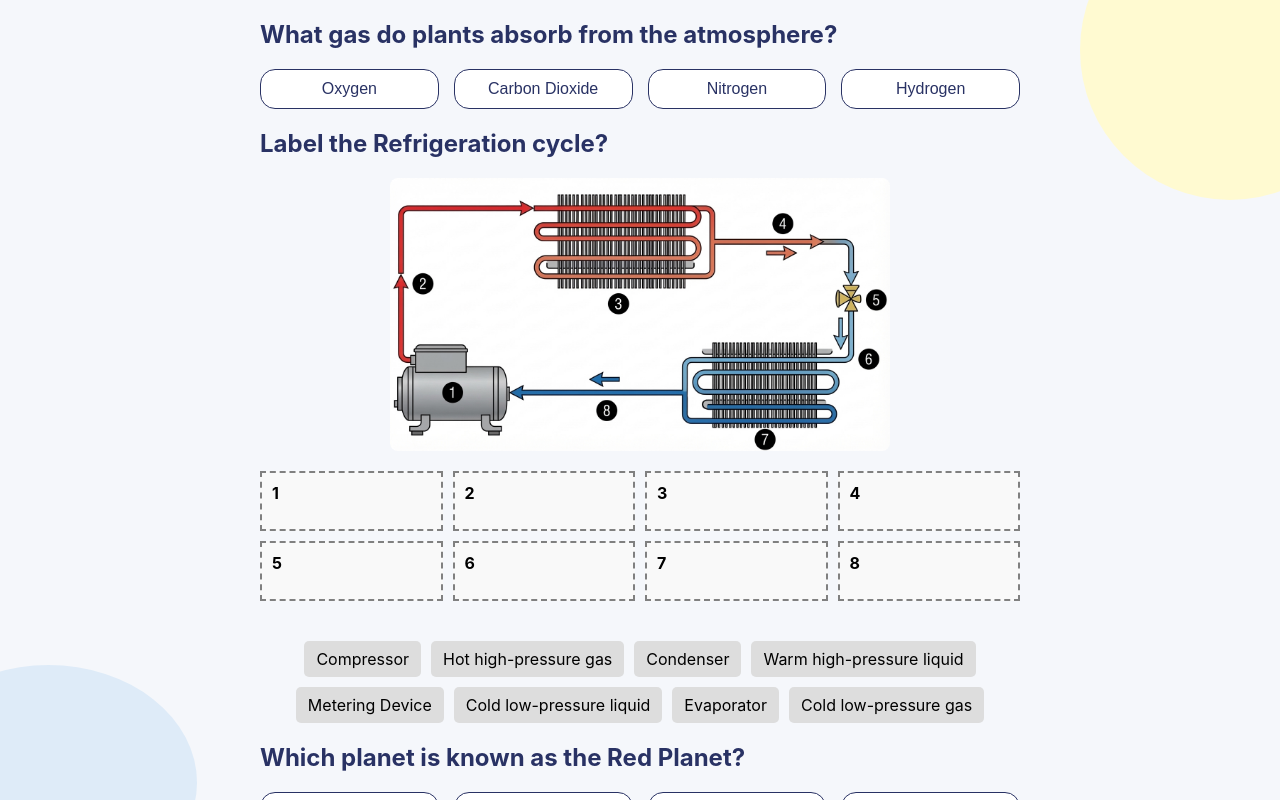
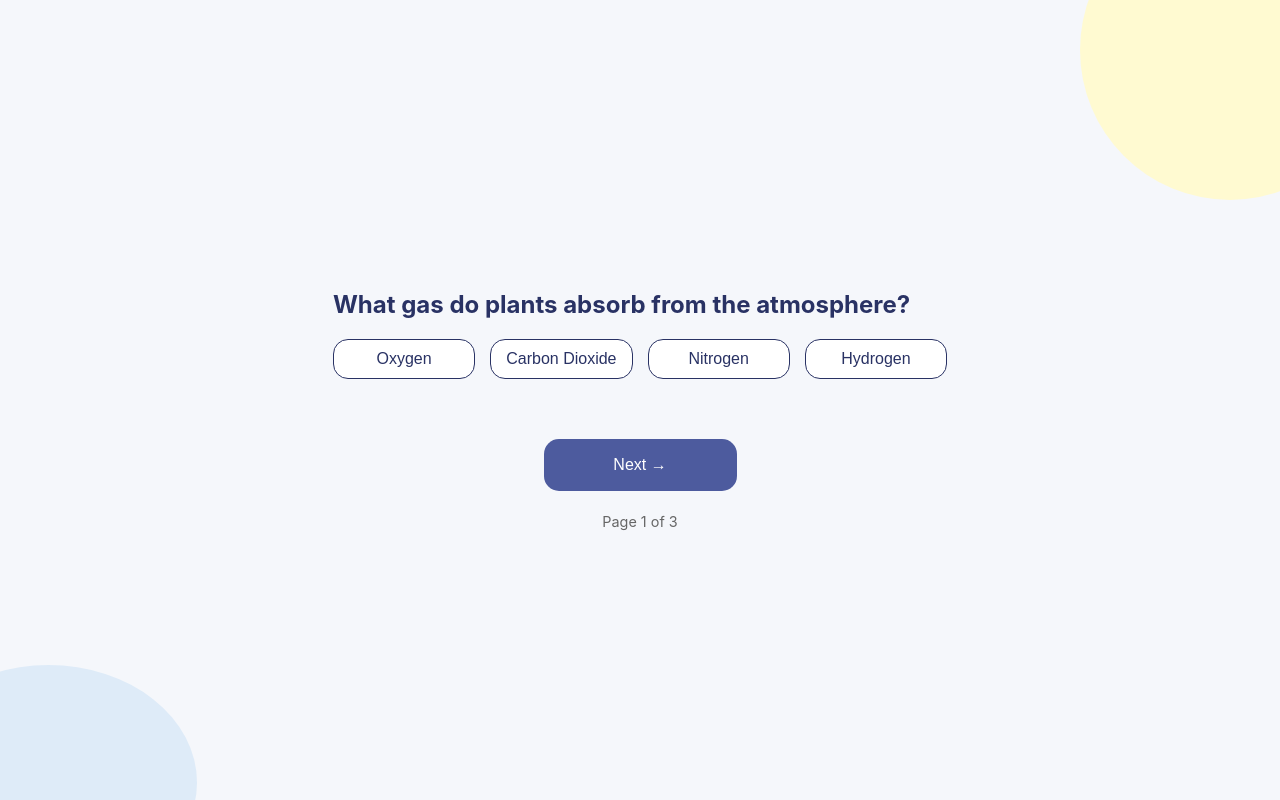
Before and after one commit to mejiab4494/Quizzical, a React (Vite) app: page / in a window 1280 px wide. Both pictures are taken after a click on the button "Start quiz". Shown: the top 800 px of the page. Built offline with nearby package versions, Linux system fonts and the light colour scheme.

Commit message:
fix nav layout addded nav buttons fix nay layout and indicator

```diff
--- a/src/App.css
+++ b/src/App.css
@@ -23,6 +23,7 @@
 .centered-container {
     text-align: center;
     display: flex;
+    flex-wrap: wrap;
     flex-direction: column;
     gap: 10px;
 }
@@ -134,7 +135,9 @@
 
 .check-container {
     display: flex;
-    justify-content: center;
+    flex-direction: column;
+    align-items: center;
+    gap: 12px;
     margin-top: 20px;
 }
 
@@ -187,3 +190,43 @@
   cursor: grab;
   border-radius: 5px;
 }
+
+.previous-page {
+  background-color: #4D5B9E;
+  color: white;
+  width: 193px;
+  margin-right: 10px;
+  height: 52px;
+  border: none;
+  padding: 10px 20px;
+  font-size: 1rem;
+  border-radius: 15px;
+  cursor: pointer;
+}
+
+.nav-buttons {
+  display: flex;
+  justify-content: center;
+  gap: 10px;
+}
+
+.next-page {
+  background-color: #4D5B9E;
+  color: white;
+  width: 193px;
+  height: 52px;
+  border: none;
+  padding: 10px 20px;
+  font-size: 1rem;
+  border-radius: 15px;
+  cursor: pointer;
+}
+
+.page-indicator {
+  display: flex;
+  justify-content: center;
+  margin-top: 10px;
+  width: 100%;
+  font-size: 0.9rem;
+  color: #666;
+}
--- a/src/component/questionPage.jsx
+++ b/src/component/questionPage.jsx
@@ -2,36 +2,71 @@ import { useState, useMemo } from 'react';
 import DragDrop from './draganddrop';
 import questions from './questions';
 
+const QUESTIONS_PER_PAGE = 5;
+
 export default function QuestionPage() {
   const [selectedAnswers, setSelectedAnswers] = useState({});
-  const [showResults, setShowResults] = useState(false);
+  const [showResults, setShowResults] = useState({});
   const [draggedItem, setDraggedItem] = useState(null);
   const [dragAnswers, setDragAnswers] = useState({});
+  const [pageIndex, setPageIndex] = useState(0);
 
-  const shuffledQuestions = useMemo(() => {
-    return [...questions].sort(() => Math.random() - 0.5);
+  // Build pages: dragdrop questions get their own page, others are grouped in 5s
+  const pages = useMemo(() => {
+    const shuffled = [...questions].sort(() => Math.random() - 0.5);
+    const result = [];
+    let buffer = [];
+
+    for (const q of shuffled) {
+      if (q.type === 'dragdrop') {
+        if (buffer.length > 0) {
+          // Flush buffered regular questions in chunks of 5
+          for (let i = 0; i < buffer.length; i += QUESTIONS_PER_PAGE) {
+            result.push(buffer.slice(i, i + QUESTIONS_PER_PAGE));
+          }
+          buffer = [];
+        }
+        result.push([q]); // dragdrop gets its own page
+      } else {
+        buffer.push(q);
+        if (buffer.length === QUESTIONS_PER_PAGE) {
+          result.push(buffer);
+          buffer = [];
+        }
+      }
+    }
+
+    if (buffer.length > 0) {
+      for (let i = 0; i < buffer.length; i += QUESTIONS_PER_PAGE) {
+        result.push(buffer.slice(i, i + QUESTIONS_PER_PAGE));
+      }
+    }
+
+    return result;
   }, []);
 
-  function getQuestions() {
-    return shuffledQuestions.map((q) => {
-      if (q.type === "dragdrop") return (
+  const currentPage = pages[pageIndex] ?? [];
+  const isLastPage = pageIndex === pages.length - 1;
+  const pageChecked = showResults[pageIndex] ?? false;
+
+  function renderQuestion(q) {
+    if (q.type === 'dragdrop') {
+      return (
         <DragDrop
           key={q.id}
           q={q}
-          showResults={showResults}
+          showResults={pageChecked}
           dragAnswers={dragAnswers}
           draggedItem={draggedItem}
           setDragAnswers={setDragAnswers}
           setDraggedItem={setDraggedItem}
         />
       );
+    }
 
     return (
       <div key={q.id} className="question-block">
         <h3>{q.question}</h3>
-
-
-
         <div className="options">
           {q.options.map((opt, index) => {
             const isSelected = selectedAnswers[q.id] === opt;
@@ -39,12 +74,12 @@ export default function QuestionPage() {
               ? q.answer.includes(opt)
               : q.answer === opt;
 
-              let className = "option-btn";
-              if (showResults) {
-                if (isCorrect) className += " correct";
-                else if (isSelected) className += " wrong";
+            let className = 'option-btn';
+            if (pageChecked) {
+              if (isCorrect) className += ' correct';
+              else if (isSelected) className += ' wrong';
             } else if (isSelected) {
-                className += " selected";
+              className += ' selected';
             }
 
             return (
@@ -54,7 +89,7 @@ export default function QuestionPage() {
                   setSelectedAnswers(prev => ({ ...prev, [q.id]: opt }))
                 }
                 className={className}
-                  disabled={showResults}
+                disabled={pageChecked}
               >
                 {opt}
               </button>
@@ -63,18 +98,51 @@ export default function QuestionPage() {
         </div>
       </div>
     );
-    });
   }
 
   return (
     <>
       <div className="question-container">
-        {getQuestions()}
+        {currentPage.map(renderQuestion)}
       </div>
+
       <div className="check-container">
-        <button onClick={() => setShowResults(true)} className="check-answers">
+        {isLastPage && !pageChecked && (
+          <button
+            className="check-answers"
+            onClick={() => {
+              const allChecked = {};
+              pages.forEach((_, i) => { allChecked[i] = true; });
+              setShowResults(allChecked);
+              setPageIndex(0) // will show results starting from first page
+             }}
+        >
             Check Answers
           </button>
+  )}
+        <div className="nav-buttons">
+          {pageIndex > 0 && (
+            <button
+              className="previous-page"
+              onClick={() => setPageIndex(i => i - 1)}
+            >
+              ← Previous
+            </button>
+          )}
+
+          {!isLastPage && (
+            <button
+              className="next-page"
+              onClick={() => setPageIndex(i => i + 1)}
+            >
+              Next →
+            </button>
+          )}
+        </div>
+
+        <span className="page-indicator">
+          Page {pageIndex + 1} of {pages.length}
+        </span>
       </div>
     </>
   );
```
Lines whose indentation alone changed are shown as unchanged.
